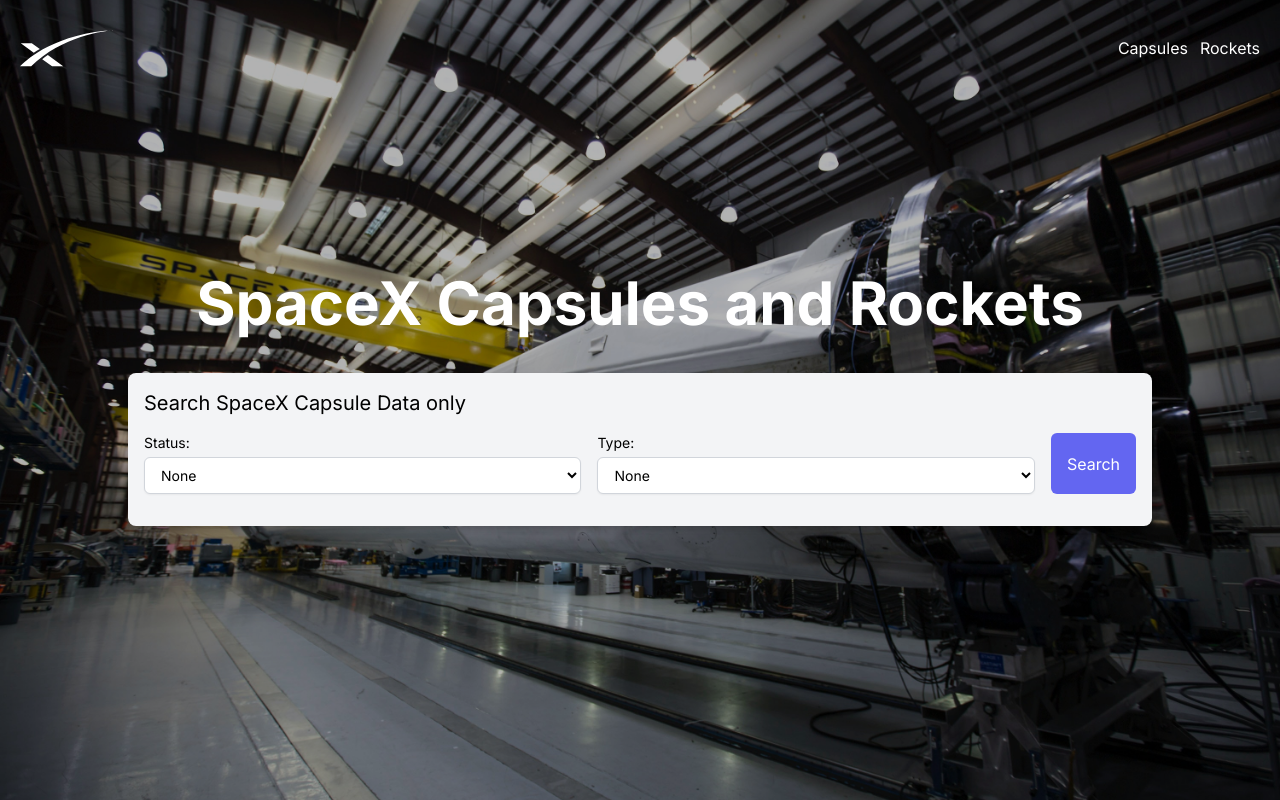
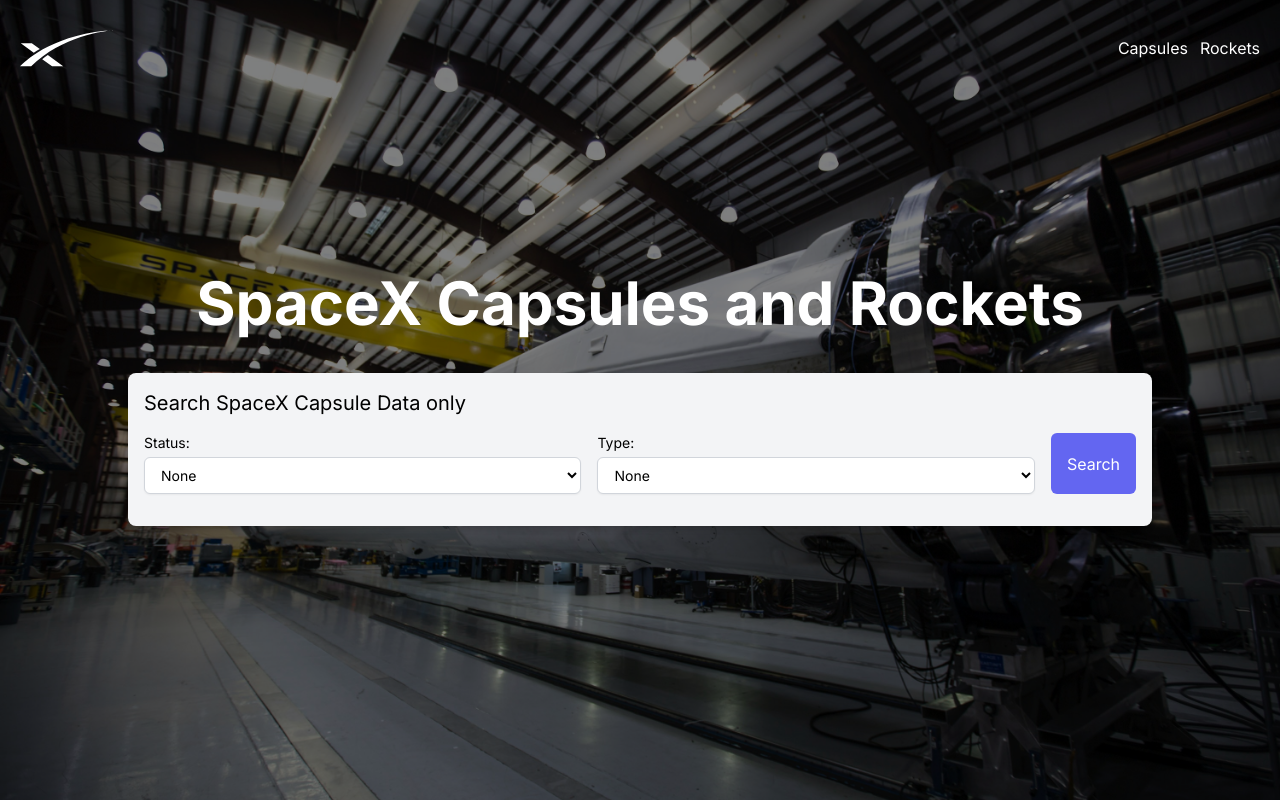
Before and after one commit to Bankole411/Bankole_oluwatobiloba-Frontend-Developer, a React (Create React App) app: page / in a window 1280 px wide. Built offline with nearby package versions, Linux system fonts and the light colour scheme.

Commit message:
Update index.css

```diff
--- a/src/index.css
+++ b/src/index.css
@@ -37,7 +37,7 @@ body {
 }
 
 .hero .overlay{
-  background-color: rgba(0,0,0,0.3);
+  background-color: rgba(0,0,0,0.5);
   height: calc(100vh - 0.1px);
   display: flex;
   align-items: center;
```
